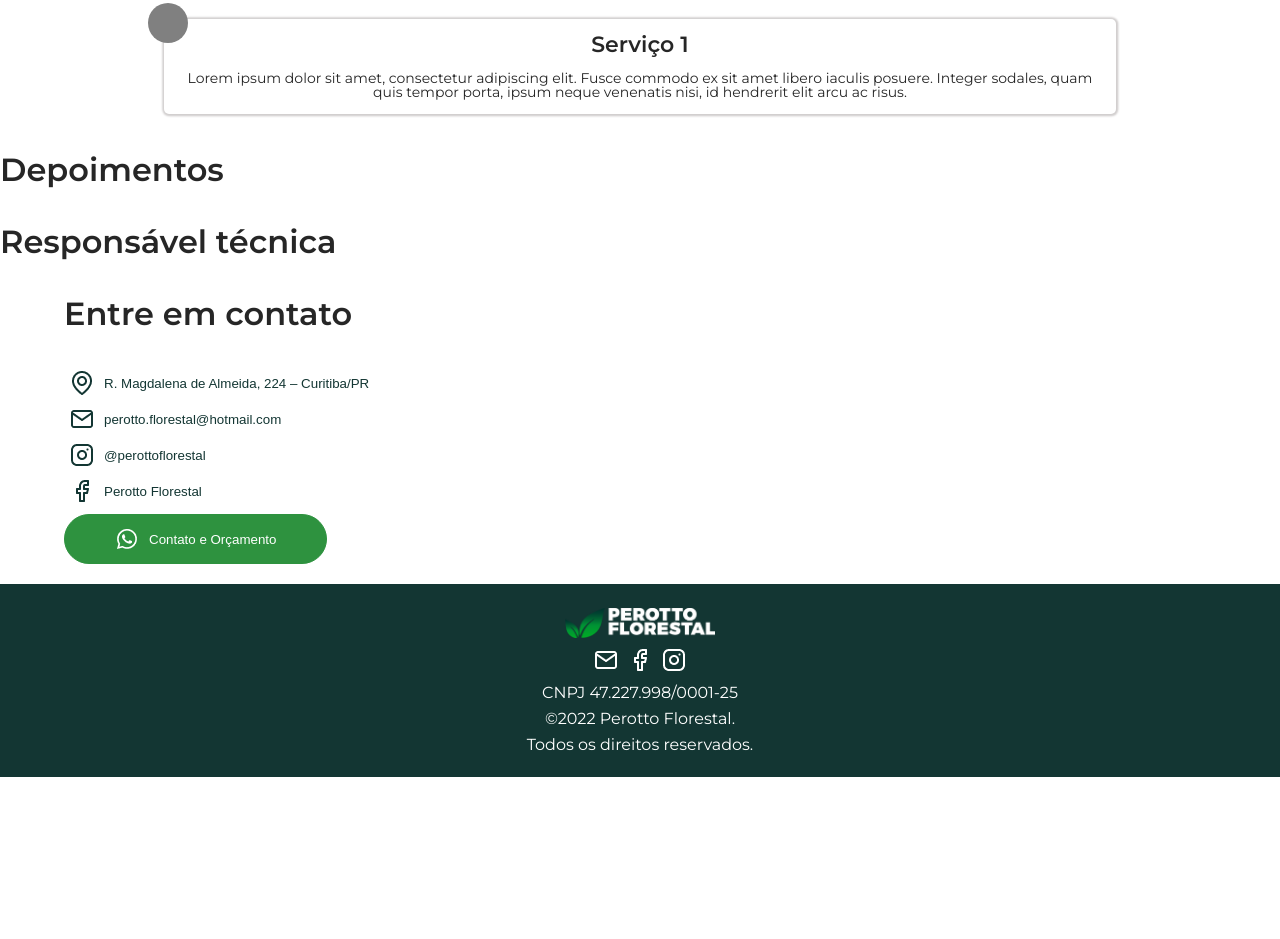
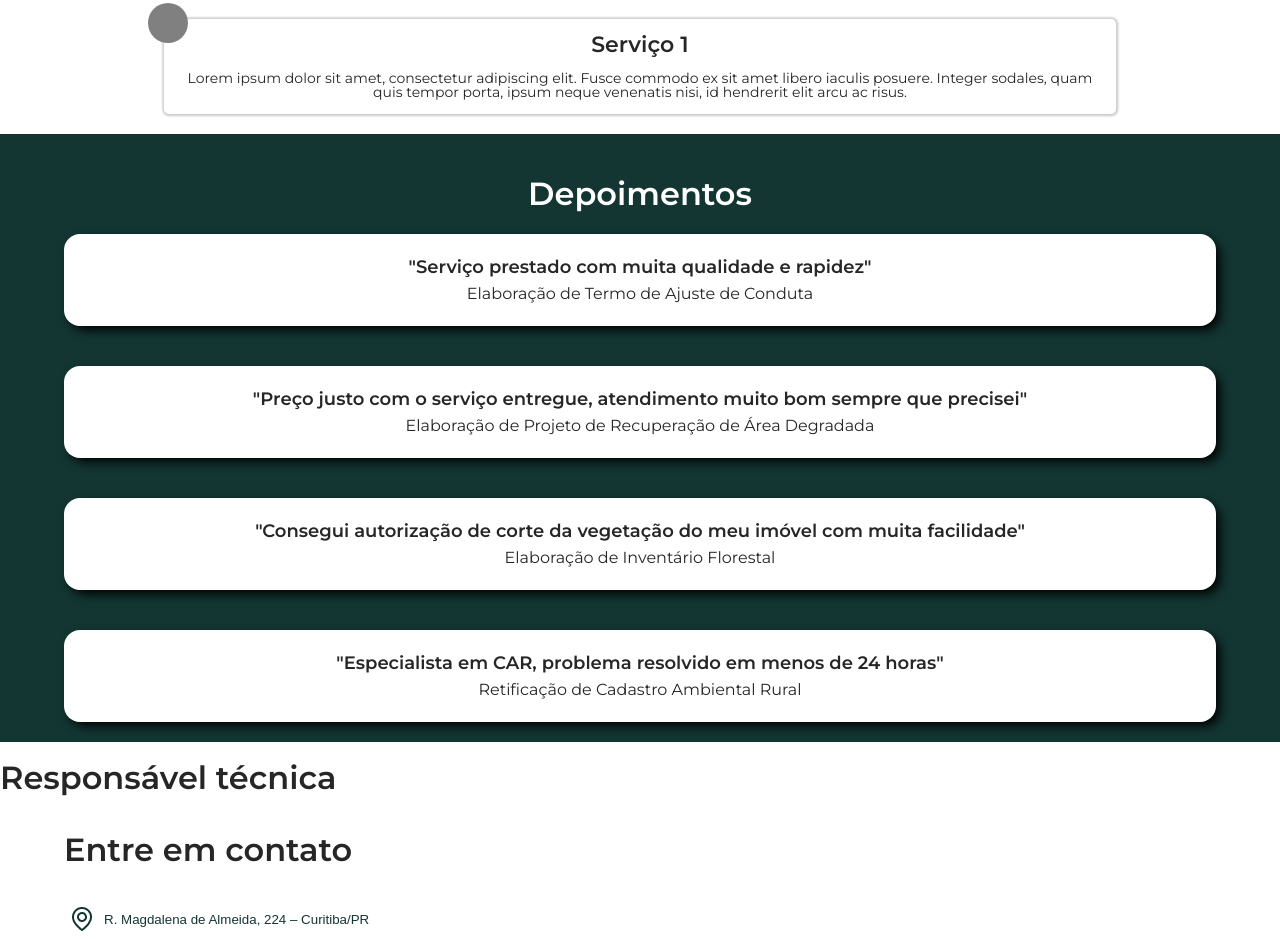
Before and after one commit to GPMLAD/Perotto_Florestal, a plain HTML site: page index.html in a window 1280 px wide. Shown: the part 727-1666 px from the top of the page. Before the commit the page ends 1504 px from the top, so only its background shows below. Drawn offline with Linux system fonts and the light colour scheme.

Commit message:
feat: create testimony cards | fix: correct redirect links from buttons

```diff
--- a/index.html
+++ b/index.html
@@ -19,6 +19,7 @@
     <link rel="stylesheet" href="./src/styles/buttons.css" />
     <link rel="stylesheet" href="./src/styles/text.css" />
     <link rel="stylesheet" href="./src/styles/cards.css" />
+    <link rel="stylesheet" href="./src/styles/cardTestimony.css" />
     <link rel="stylesheet" href="./src/styles/index.css" />
 
     <title>Perotto Florestal</title>
@@ -58,27 +59,85 @@
             <div class="card">
               <div class="icon"></div>
               <h2 class="title-4">Serviço 1</h2>
-              <span>Lorem ipsum dolor sit amet, consectetur adipiscing elit. Fusce commodo ex sit amet libero iaculis posuere. Integer sodales, quam quis tempor porta, ipsum neque venenatis nisi, id hendrerit elit arcu ac risus.</span>
+              <span
+                >Lorem ipsum dolor sit amet, consectetur adipiscing elit. Fusce
+                commodo ex sit amet libero iaculis posuere. Integer sodales,
+                quam quis tempor porta, ipsum neque venenatis nisi, id hendrerit
+                elit arcu ac risus.</span
+              >
             </div>
           </li>
           <li>
             <div class="card">
               <div class="icon"></div>
               <h2 class="title-4">Serviço 1</h2>
-              <span>Lorem ipsum dolor sit amet, consectetur adipiscing elit. Fusce commodo ex sit amet libero iaculis posuere. Integer sodales, quam quis tempor porta, ipsum neque venenatis nisi, id hendrerit elit arcu ac risus.</span>
+              <span
+                >Lorem ipsum dolor sit amet, consectetur adipiscing elit. Fusce
+                commodo ex sit amet libero iaculis posuere. Integer sodales,
+                quam quis tempor porta, ipsum neque venenatis nisi, id hendrerit
+                elit arcu ac risus.</span
+              >
             </div>
           </li>
           <li>
             <div class="card">
               <div class="icon"></div>
               <h2 class="title-4">Serviço 1</h2>
-              <span>Lorem ipsum dolor sit amet, consectetur adipiscing elit. Fusce commodo ex sit amet libero iaculis posuere. Integer sodales, quam quis tempor porta, ipsum neque venenatis nisi, id hendrerit elit arcu ac risus.</span>
+              <span
+                >Lorem ipsum dolor sit amet, consectetur adipiscing elit. Fusce
+                commodo ex sit amet libero iaculis posuere. Integer sodales,
+                quam quis tempor porta, ipsum neque venenatis nisi, id hendrerit
+                elit arcu ac risus.</span
+              >
             </div>
           </li>
         </ul>
       </section>
-      <section>
-        <h2 class="title-3">Depoimentos</h2>
+      <section class="testimonySection">
+        <div class="container">
+          <h2 class="title-3">Depoimentos</h2>
+          <ul class="flex col gap-1">
+            <li class="testimony flex col gap-2">
+              <p>
+                <q class="title-5">
+                  &quot;Serviço prestado com muita qualidade e rapidez&quot;
+                </q>
+              </p>
+
+              <p>Elaboração de Termo de Ajuste de Conduta</p>
+            </li>
+            <li class="testimony flex col gap-2">
+              <p>
+                <q class="title-5">
+                  &quot;Preço justo com o serviço entregue, atendimento muito
+                  bom sempre que precisei&quot;
+                </q>
+              </p>
+
+              <p>Elaboração de Projeto de Recuperação de Área Degradada</p>
+            </li>
+            <li class="testimony flex col gap-2">
+              <p>
+                <q class="title-5">
+                  &quot;Consegui autorização de corte da vegetação do meu imóvel
+                  com muita facilidade&quot;
+                </q>
+              </p>
+
+              <p>Elaboração de Inventário Florestal</p>
+            </li>
+            <li class="testimony flex col gap-2">
+              <p>
+                <q class="title-5">
+                  &quot;Especialista em CAR, problema resolvido em menos de 24
+                  horas&quot;
+                </q>
+              </p>
+
+              <p>Retificação de Cadastro Ambiental Rural</p>
+            </li>
+          </ul>
+        </div>
       </section>
       <section>
         <h2 class="title-3">Responsável técnica</h2>
@@ -93,25 +152,25 @@
             </button>
           </li>
           <li>
-            <button class="contact colorGreen">
+            <button id="mail" class="contact colorGreen">
               <img src="./src/imgs/mail.png" alt="Email" />
               <span>perotto.florestal@hotmail.com</span>
             </button>
           </li>
           <li>
-            <button class="contact colorGreen">
+            <button id="instagram" class="contact colorGreen">
               <img src="./src/imgs/instagram.png" alt="Instagram" />
               <span>@perottoflorestal</span>
             </button>
           </li>
           <li>
-            <button class="contact colorGreen">
+            <button id="facebook" class="contact colorGreen">
               <img src="./src/imgs/facebook.png" alt="Facebook" />
               <span>Perotto Florestal</span>
             </button>
           </li>
           <li>
-            <button class="buttonExtraLarge filledGreen contact">
+            <button id="whatsapp" class="buttonExtraLarge filledGreen contact">
               <img src="./src/imgs/whatsapp.png" alt="" />
               <span>Contato e Orçamento</span>
             </button>
--- a/src/scripts/index.js
+++ b/src/scripts/index.js
@@ -1,12 +1,23 @@
-document.querySelector('#address').addEventListener('click', () => {
-  console.log('oi')
-  //window.open('https://google.com', '_blank')
-  //window.open('mailto:nowhere@mozilla.org', '_blank')
+document.querySelector('#whatsapp').addEventListener('click', () => {
   window.open(
-    'https://wa.me/5541999999999?text=Olá, vi seu site e estou entrando em contato para mais informações, você poderia me ajudar?',
+    'https://wa.me/5541996410628?text=Olá, vi seu site e estou entrando em contato para mais informações, você poderia me ajudar?',
     '_blank'
   )
 })
 
+document.querySelector('#facebook').addEventListener('click', () => {
+  window.open(
+    'https://www.facebook.com/profile.php?id=100087565187658',
+    '_blank'
+  )
+})
+
+document.querySelector('#instagram').addEventListener('click', () => {
+  window.open('https://www.instagram.com/perottoflorestal/', '_blank')
+})
+
+document.querySelector('#mail').addEventListener('click', () => {
+  window.open('mailto:perotto.florestal@hotmail.com', '_blank')
+})
 //link to read
 //https://brightwhiz.com/send-whatsapp-message-through-html-link/
--- /dev/null
+++ b/src/styles/cardTestimony.css
@@ -0,0 +1,26 @@
+.testimonySection {
+  background-color: var(--color-green-1);
+}
+
+.testimonySection h2 {
+  color: var(--color-white);
+  padding: var(--padding-2) ;
+  text-align: center;
+}
+
+.testimony {
+  background-color: var(--color-white);
+
+  border-radius: var(--radius-2);
+  border: none;
+
+  box-shadow: 5px 5px 11px -1px #000000;
+
+  text-align: center;
+  align-items: center;
+  justify-content: space-between;
+
+  padding: var(--padding-2);
+
+  color: var(--color-gray-1);
+}
--- a/src/styles/globalStyles.css
+++ b/src/styles/globalStyles.css
@@ -29,6 +29,7 @@ body {
   --font-size-7: 14px;
 
   --radius-1: 32px;
+  --radius-2: 16px;
 
   --padding-1: 50px;
   --padding-2: 24px;
@@ -59,14 +60,14 @@ body {
   align-items: center;
 }
 
-.gap-1{
+.gap-1 {
   gap: var(--gap-1);
 }
 
-.gap-2{
+.gap-2 {
   gap: var(--gap-2);
 }
 
-.greenBG{
+.greenBG {
   background-color: var(--color-green-BG);
 }
```
Also changed, not shown: src/imgs/quotesIn.png (added), src/imgs/quotesOut.png (added).
